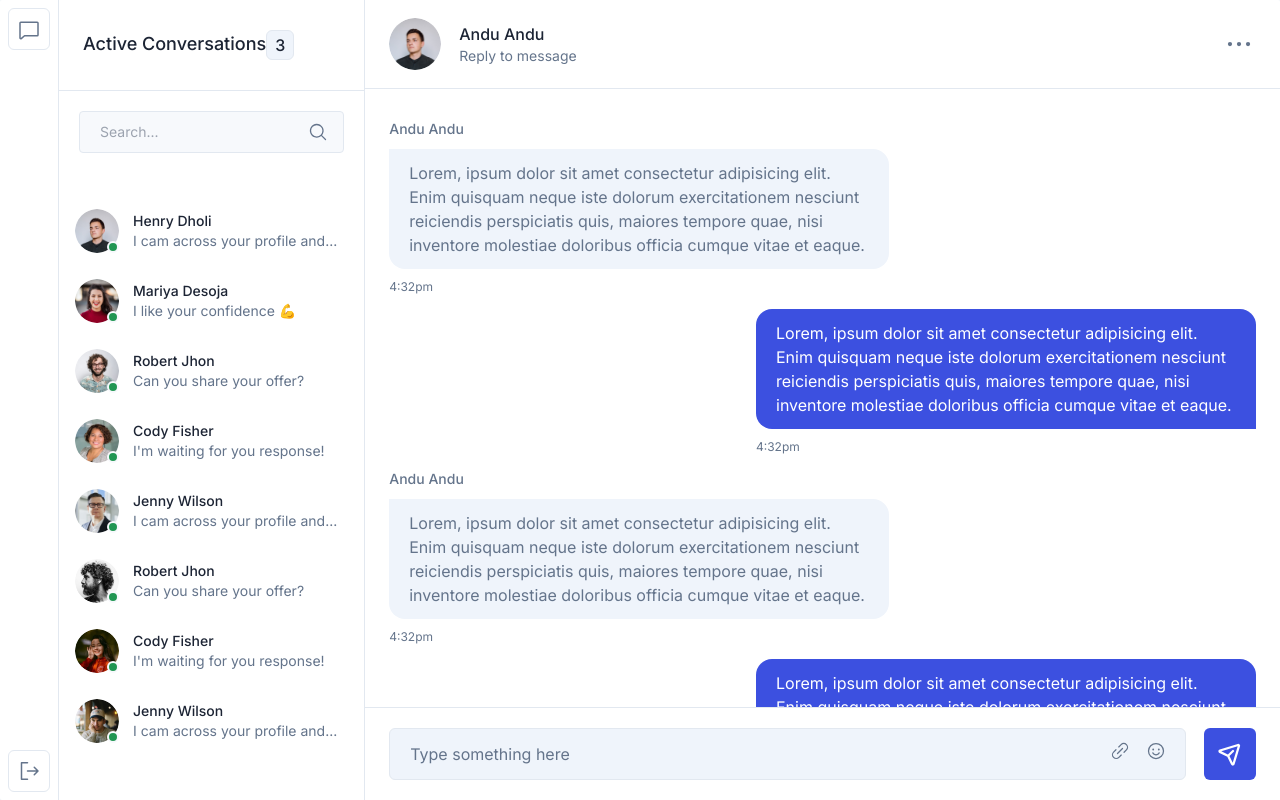
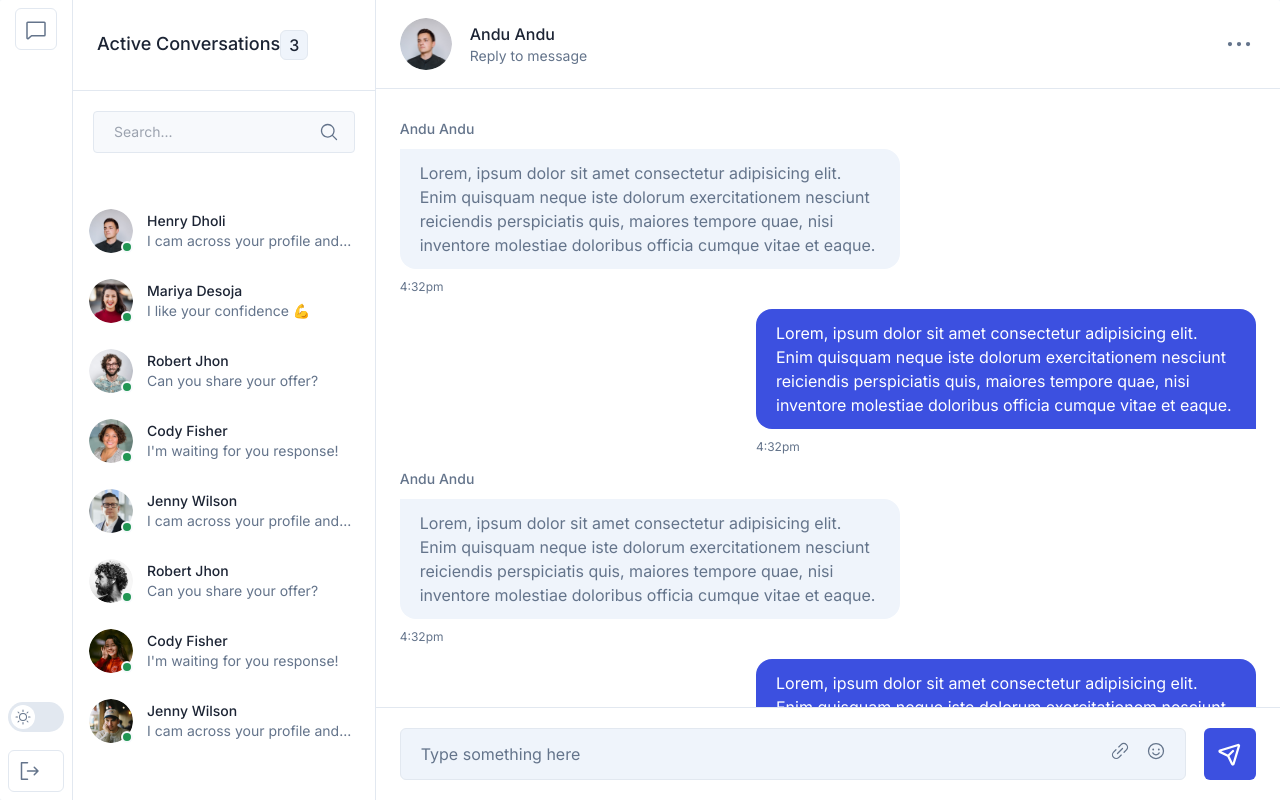
Before and after one commit to Annddu/SMN_chat-app, a React (Vite) app: page / in a window 1280 px wide. Built offline with nearby package versions, Linux system fonts and the light colour scheme.

Commit message:
added dark-mode button without functionality

```diff
--- /dev/null
+++ b/src/components/DarkModeSwitcher.jsx
@@ -0,0 +1,21 @@
+import { Moon, Sun } from '@phosphor-icons/react'
+import React from 'react'
+
+export default function DarkModeSwitcher() {
+  return (
+    <li className='list-none'>
+        <label htmlFor="" className='relative m-0 block h-7.5 w-14 rounded-full bg-stroke'>
+            <input type="checkbox" className='absolute z-50 top-0 m-0 h-full w-full cursor-pointer opacity-0'/>
+
+            <span className='absolute top-1/2 left-[3px] flex h-6 w-6 -translate-y-1/2  translate-x-0 items-center justify-center rounded-full bg-white duration-75 ease-linear'>
+                <span className='dark:hidden'>
+                    <Sun/>
+                </span>
+                <span className='hidden dark:inline-block'>
+                    <Moon/>
+                </span>
+            </span>
+        </label>
+    </li>
+  )
+}
--- a/src/section/chat/Sidebar.jsx
+++ b/src/section/chat/Sidebar.jsx
@@ -1,5 +1,6 @@
 import React from 'react'
 import { Chat, SignOut } from '@phosphor-icons/react'
+import DarkModeSwitcher from '../../components/DarkModeSwitcher'
 
 export default function Sidebar() {
   return (
@@ -14,7 +15,9 @@
 
         <div className='flex flex-col grow'></div>
 
-        <div className=''>
+        <div className='space-y-4.5'>
+
+            <DarkModeSwitcher/>
 
             <div className='  mx-auto border rounded-md hover:cursor-pointer
                             border-stroke p-2 hover:bg-stone-100
```
Also changed, not shown: src/hooks/useLocalStorage.js (added).
